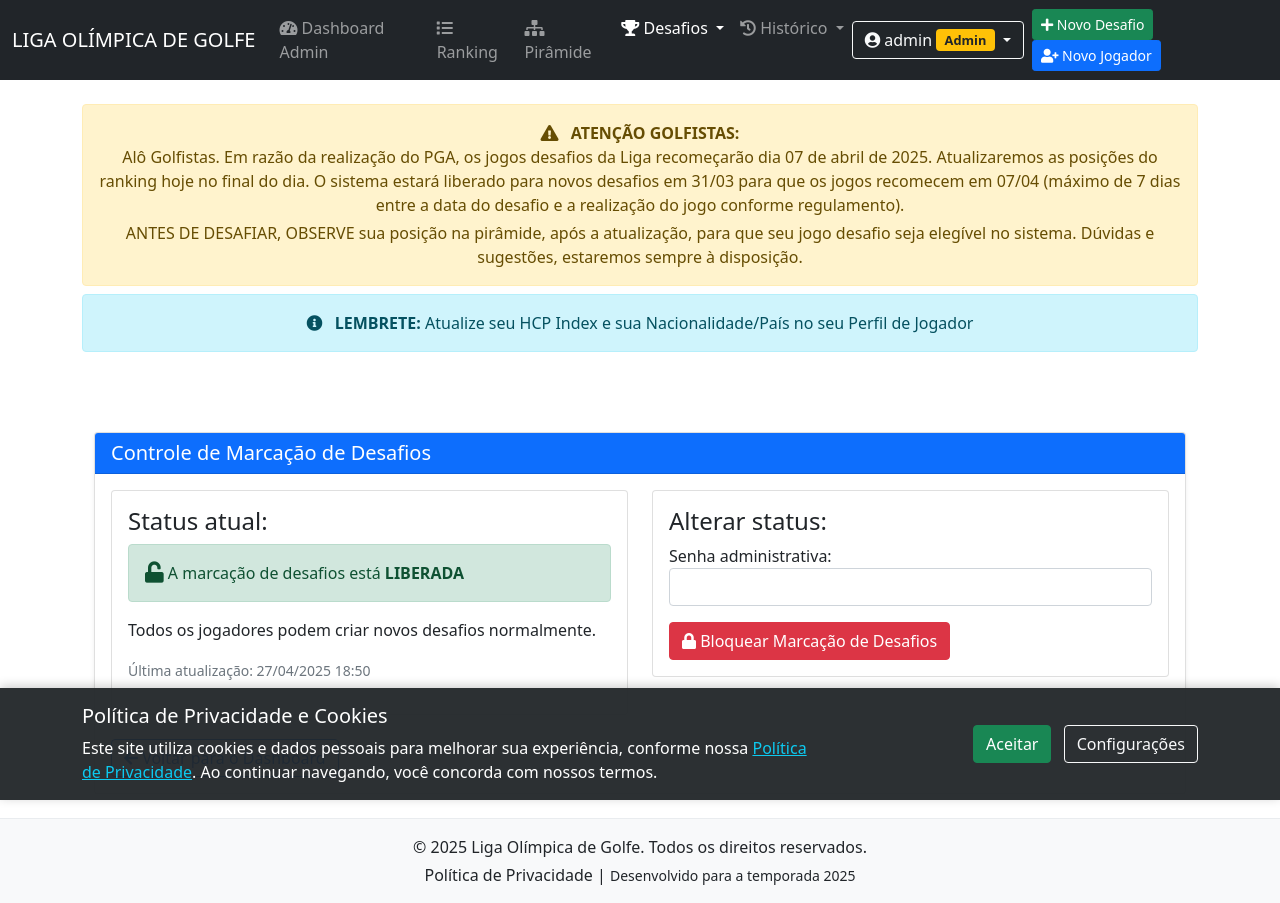
After one commit to mauroto1000/ligaolimpicadegolfe, a Flask app: page /admin/toggle_challenges in a window 1280 px wide. The commit adds this page. Run offline with Flask 3, Linux system fonts and the light colour scheme; a user stored in the database is signed in; data comes from the database, SQL or seed files in the repository.

Commit message:
Adiciona funcionalidade administrativa de bloquear ou desbloquear marcação de desafios

```diff
--- a/app.py
+++ b/app.py
@@ -244,6 +244,29 @@ def create_authentication_tables():
     conn.close()
     print("Tabelas de autenticação verificadas com sucesso.")
 
+
+def create_system_settings_table():
+    conn = get_db_connection()
+    conn.execute('''
+    CREATE TABLE IF NOT EXISTS system_settings (
+        key TEXT PRIMARY KEY,
+        value TEXT,
+        updated_at DATETIME DEFAULT CURRENT_TIMESTAMP
+    )
+    ''')
+
+    # Inserir configuração padrão para desafios
+    conn.execute('''
+    INSERT OR IGNORE INTO system_settings (key, value)
+    VALUES ('challenges_locked', 'false')
+    ''')
+
+    conn.commit()
+    conn.close()
+    print("Tabela de configurações do sistema criada/verificada com sucesso.")
+
+
+
 # Rota de login
 @app.route('/login', methods=['GET', 'POST'])
 def login():
@@ -603,6 +626,31 @@ def admin_dashboard():
     pending_challenges = conn.execute('SELECT COUNT(*) as count FROM challenges WHERE status IN ("pending", "accepted")').fetchone()
     stats['pending_challenges'] = pending_challenges['count']
 
+    # Verificar se a tabela system_settings existe
+    table_exists = conn.execute("SELECT name FROM sqlite_master WHERE type='table' AND name='system_settings'").fetchone()
+    challenges_locked = False
+
+    if table_exists:
+        # Verificar se os desafios estão bloqueados
+        setting = conn.execute('SELECT value FROM system_settings WHERE key = ?', ('challenges_locked',)).fetchone()
+        challenges_locked = setting and setting['value'] == 'true'
+    else:
+        # Criar a tabela se não existir
+        conn.execute('''
+        CREATE TABLE IF NOT EXISTS system_settings (
+            key TEXT PRIMARY KEY,
+            value TEXT,
+            updated_at DATETIME DEFAULT CURRENT_TIMESTAMP
+        )
+        ''')
+
+        # Inserir configuração padrão para desafios
+        conn.execute('''
+        INSERT OR IGNORE INTO system_settings (key, value)
+        VALUES ('challenges_locked', 'false')
+        ''')
+        conn.commit()
+
     # Desafios recentes
     recent_challenges = conn.execute('''
         SELECT c.*,
@@ -627,7 +675,11 @@ def admin_dashboard():
     return render_template('admin_dashboard.html',
                           stats=stats,
                           recent_challenges=recent_challenges,
-                          never_logged=never_logged)
+                          never_logged=never_logged,
+                          challenges_locked=challenges_locked)
+
+
+
 
 # Inicialização da aplicação
 if __name__ == '__main__':
@@ -2189,12 +2241,22 @@ def challenges_list():
 @app.route('/new_challenge', methods=['GET', 'POST'])
 @login_required
 def new_challenge():
+    # Verificar se os desafios estão bloqueados
+    conn = get_db_connection()
+    setting = conn.execute('SELECT value FROM system_settings WHERE key = ?', ('challenges_locked',)).fetchone()
+    challenges_locked = setting and setting['value'] == 'true'
+
+    # Se os desafios estão bloqueados e o usuário não é admin, bloquear
+    is_admin = session.get('is_admin', False)
+    if challenges_locked and not is_admin:
+        conn.close()
+        flash('A criação de desafios está temporariamente bloqueada pelo administrador.', 'error')
+        return redirect(url_for('dashboard'))
+
     if request.method == 'POST':
         challenger_id = request.form['challenger_id']
         challenged_id = request.form['challenged_id']
         scheduled_date = request.form['scheduled_date']
-
-        conn = get_db_connection()
 
         # NOVA VALIDAÇÃO: Verificar se a data do desafio está dentro de 7 dias A PARTIR DE HOJE
         try:
@@ -2233,9 +2295,6 @@ def new_challenge():
             flash('Um dos jogadores está inativo e não pode participar de desafios.', 'error')
             return redirect(url_for('new_challenge'))
 
-        # Verificar se é um administrador
-        is_admin = session.get('is_admin', False)
-
         # NOVA REGRA: Se não for admin, verificar regras normais
         error = None
 
@@ -2306,8 +2365,6 @@ def new_challenge():
         return redirect(url_for('challenges_calendar'))
 
     # Para requisições GET, mostrar formulário
-    conn = get_db_connection()
-
     # Verificar se o usuário é um administrador
     is_admin = session.get('is_admin', False)
 
@@ -2421,7 +2478,49 @@ def new_challenge():
                           preselected_challenger=preselected_challenger_id,
                           challenger_info=challenger_info,
                           today_date=today_date,
-                          is_admin=is_admin)
+                          is_admin=is_admin,
+                          challenges_locked=challenges_locked)
+
+
+@app.route('/admin/toggle_challenges', methods=['GET', 'POST'])
+@login_required
+def toggle_challenges():
+    # Verificar se é um administrador
+    if not session.get('is_admin', False):
+        flash('Acesso restrito a administradores.', 'error')
+        return redirect(url_for('dashboard'))
+
+    conn = get_db_connection()
+
+    if request.method == 'POST':
+        action = request.form.get('action')
+        senha = request.form.get('senha', '')
+
+        if senha != '123':
+            conn.close()
+            flash('Senha incorreta! Operação não autorizada.', 'error')
+            return redirect(url_for('toggle_challenges'))
+
+        if action == 'lock':
+            conn.execute('UPDATE system_settings SET value = ?, updated_at = CURRENT_TIMESTAMP WHERE key = ?',
+                       ('true', 'challenges_locked'))
+            conn.commit()
+            flash('Criação de desafios BLOQUEADA com sucesso!', 'success')
+        elif action == 'unlock':
+            conn.execute('UPDATE system_settings SET value = ?, updated_at = CURRENT_TIMESTAMP WHERE key = ?',
+                       ('false', 'challenges_locked'))
+            conn.commit()
+            flash('Criação de desafios LIBERADA com sucesso!', 'success')
+
+    # Obter status atual
+    setting = conn.execute('SELECT value, updated_at FROM system_settings WHERE key = ?', ('challenges_locked',)).fetchone()
+    is_locked = setting and setting['value'] == 'true'
+    updated_at = setting['updated_at'] if setting else None
+
+    conn.close()
+
+    return render_template('toggle_challenges.html', is_locked=is_locked, updated_at=updated_at)
+
 
 
 # Alteração na rota delete_challenge
@@ -4171,6 +4270,12 @@ if __name__ == '__main__':
     add_country_column()
 
 
+    # Criar tabela de configurações do sistema
+    create_system_settings_table()
+
+
+
+
     # Verificar e corrigir a estrutura da pirâmide
     print("Realizando verificação inicial da pirâmide...")
     conn = get_db_connection()
--- /dev/null
+++ b/templates/toggle_challenges.html
@@ -0,0 +1,79 @@
+{% extends 'base.html' %}
+
+{% block title %}Controle de Marcação de Desafios - Liga Olímpica de Golfe{% endblock %}
+
+{% block content %}
+<div class="container mt-4">
+    {% with messages = get_flashed_messages(with_categories=true) %}
+        {% if messages %}
+            {% for category, message in messages %}
+                <div class="alert alert-{{ category }}">{{ message }}</div>
+            {% endfor %}
+        {% endif %}
+    {% endwith %}
+
+    <div class="card shadow-sm">
+        <div class="card-header bg-primary text-white">
+            <h5 class="mb-0">Controle de Marcação de Desafios</h5>
+        </div>
+        <div class="card-body">
+            <div class="row">
+                <div class="col-md-6">
+                    <div class="card">
+                        <div class="card-body">
+                            <h4>Status atual:</h4>
+                            {% if is_locked %}
+                                <div class="alert alert-danger">
+                                    <i class="fas fa-lock fa-lg"></i> A marcação de desafios está <strong>BLOQUEADA</strong>
+                                </div>
+                                <p>Os jogadores não podem criar novos desafios. Apenas administradores podem criar desafios no momento.</p>
+                            {% else %}
+                                <div class="alert alert-success">
+                                    <i class="fas fa-unlock fa-lg"></i> A marcação de desafios está <strong>LIBERADA</strong>
+                                </div>
+                                <p>Todos os jogadores podem criar novos desafios normalmente.</p>
+                            {% endif %}
+
+                            {% if updated_at %}
+                            <p class="text-muted">
+                                <small>Última atualização: {{ updated_at|datetime }}</small>
+                            </p>
+                            {% endif %}
+                        </div>
+                    </div>
+                </div>
+
+                <div class="col-md-6">
+                    <div class="card">
+                        <div class="card-body">
+                            <h4>Alterar status:</h4>
+                            <form method="post" action="{{ url_for('toggle_challenges') }}">
+                                <div class="form-group">
+                                    <label for="senha">Senha administrativa:</label>
+                                    <input type="password" id="senha" name="senha" class="form-control" required>
+                                </div>
+
+                                {% if is_locked %}
+                                <button type="submit" name="action" value="unlock" class="btn btn-success mt-3">
+                                    <i class="fas fa-unlock"></i> Liberar Marcação de Desafios
+                                </button>
+                                {% else %}
+                                <button type="submit" name="action" value="lock" class="btn btn-danger mt-3">
+                                    <i class="fas fa-lock"></i> Bloquear Marcação de Desafios
+                                </button>
+                                {% endif %}
+                            </form>
+                        </div>
+                    </div>
+                </div>
+            </div>
+
+            <div class="mt-4">
+                <a href="{{ url_for('admin_dashboard') }}" class="btn btn-outline-primary">
+                    <i class="fas fa-arrow-left"></i> Voltar para o Dashboard
+                </a>
+            </div>
+        </div>
+    </div>
+</div>
+{% endblock %}
```
Also changed, not shown: templates/admin_dashboard.html (+35 -1 lines).
